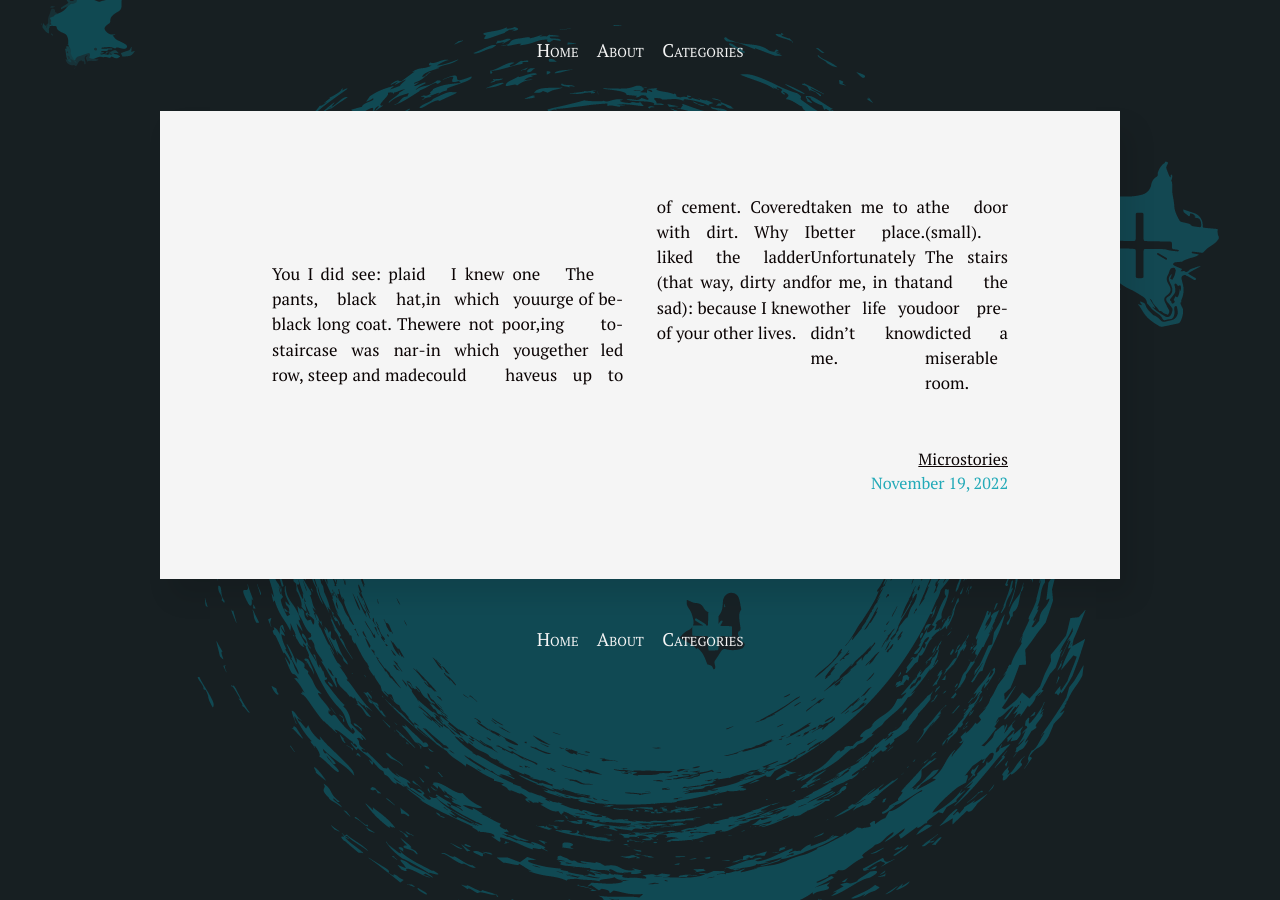
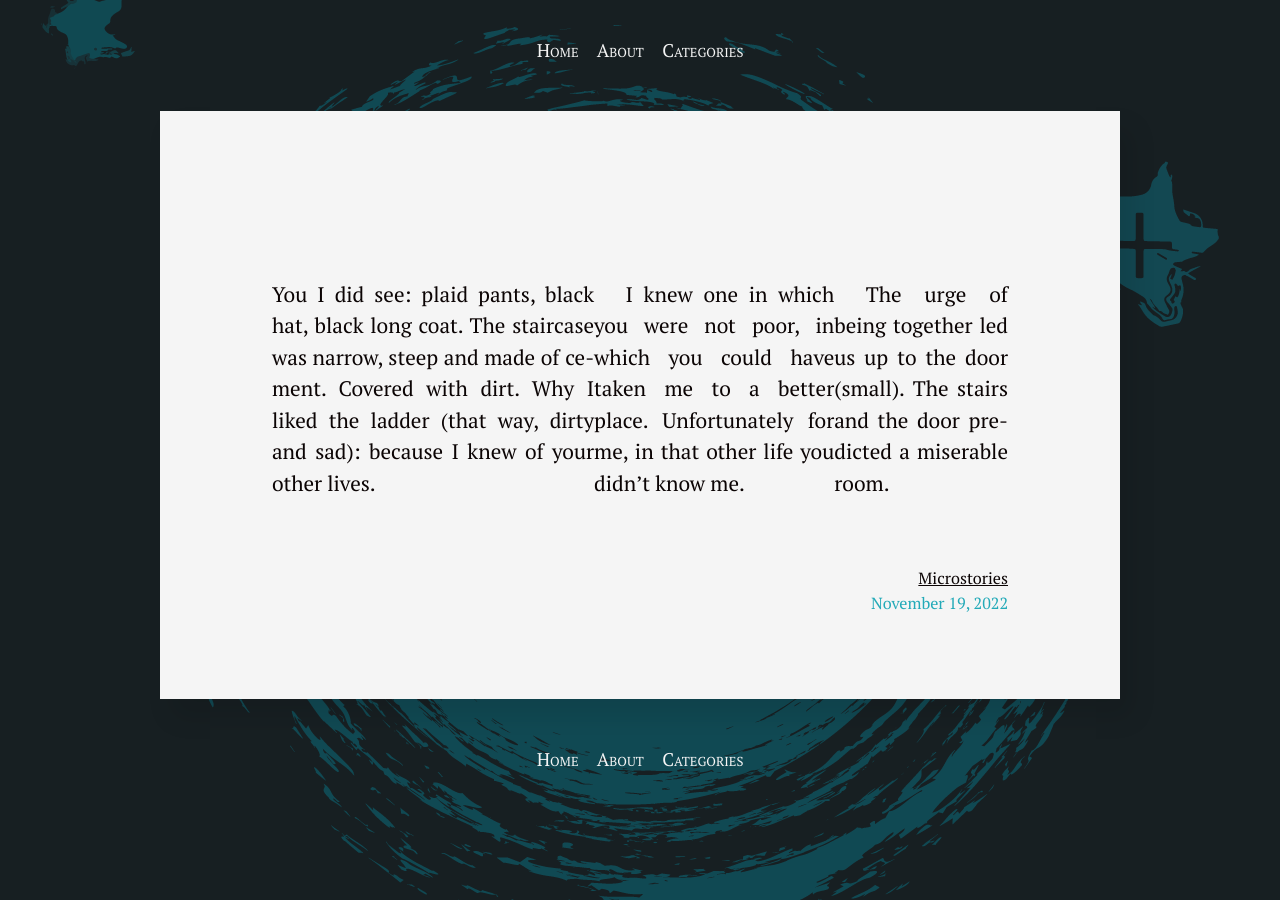
Before and after one commit to silvialohrmann/editorial, a Jekyll site: the page built from _posts/2022-11-19-You-I-did-see.md, in a window 1280 px wide. Built offline with Jekyll 4.4.1, drawn with Linux system fonts in a browser that asks for light colours.

Commit message:
Update _base.scss

```diff
--- a/_sass/_base.scss
+++ b/_sass/_base.scss
@@ -199,17 +199,6 @@ figcaption {
   display:none;
 }
 
-/* TWO COLUMN FLEXBOX */
-
-    .two-column {
-  -webkit-columns: 2 250px;
-     -moz-columns: 2 250px;
-          columns: 2 250px;
-  -webkit-column-gap: 2em;
-     -moz-column-gap: 2em;
-          column-gap: 2em;
-            font-size: 80%;
-}
 .two-column h1 {
   text-align:center;
 }
```
